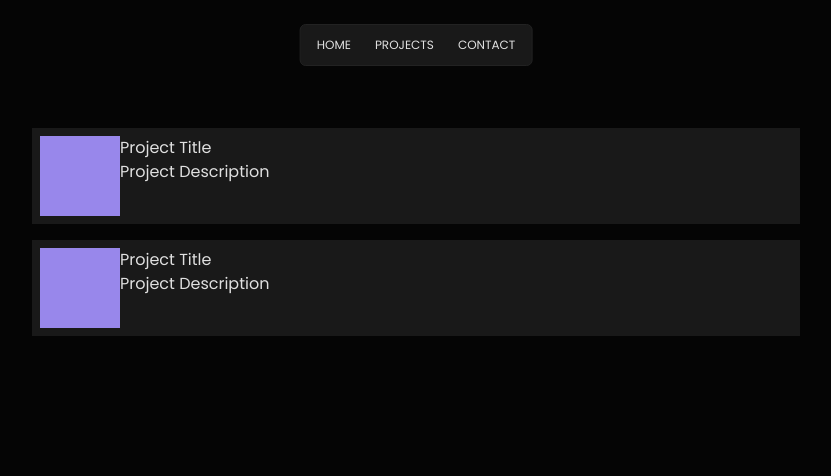
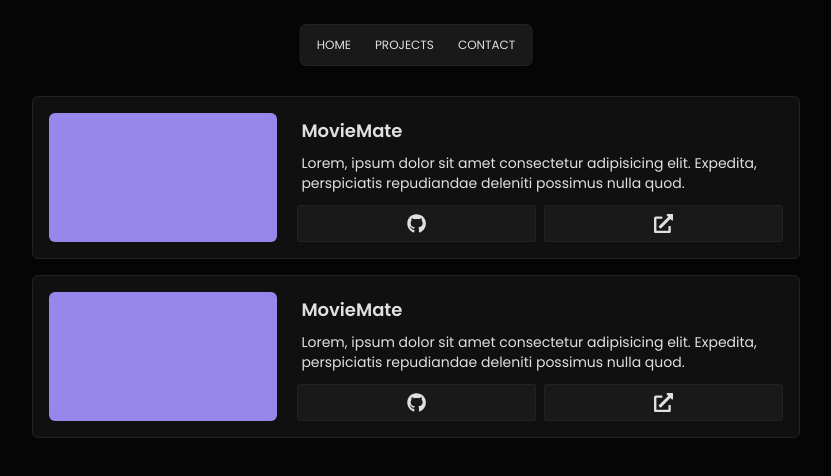
Before and after one commit to Janjanny/bento-portfolio, a React (Vite) app: page /projects in a window 1280 px wide. Shown: the top 476 px of the page, without its empty margins (224-1055 px from the left). Built offline with nearby package versions, Linux system fonts and the light colour scheme.

Commit message:
add proj card

```diff
--- a/src/components/Profile.jsx
+++ b/src/components/Profile.jsx
@@ -70,12 +70,12 @@ const Profile = () => {
         ))}
       </div>
       <div className="button-div flex gap-2 text-center w-full justify-center items-center">
-        <div className=" bg-button-color text-xs w-full py-2 cursor-pointer rounded border border-stroke-color  hover:shadow hover:shadow-primary-color hover:border-primary-color">
+        <div className=" bg-button-color text-xs w-full py-2 cursor-pointer rounded border border-stroke-color  hover:shadow hover:shadow-primary-color hover:border-primary-color transition-all ease-in-out active:bg-[#383838]">
           <a href="/" target="_blank">
             LinkedIn
           </a>
         </div>
-        <div className=" bg-button-color text-xs w-full py-2 cursor-pointer rounded border border-stroke-color hover:border-primary-color hover:shadow hover:shadow-primary-color transition-all ease-in-out">
+        <div className=" bg-button-color text-xs w-full py-2 cursor-pointer rounded border border-stroke-color hover:border-primary-color hover:shadow hover:shadow-primary-color transition-all ease-in-out active:bg-[#383838]">
           <a href="">Resume</a>
         </div>
       </div>
--- a/src/components/ProjectCard.jsx
+++ b/src/components/ProjectCard.jsx
@@ -1,19 +1,38 @@
-import React from 'react'
+import React from "react";
+import { FaGithub } from "react-icons/fa";
+import { IconContext } from "react-icons";
+import { FaExternalLinkAlt } from "react-icons/fa";
 
-const ProjectCard = ({img, title, desc, githubLink, projectLink}) => {
+const ProjectCard = ({ img, title, desc, githubLink, projectLink }) => {
   return (
-    <div className=' h-max bg-button-color flex p-2'>
-        <div className="image-div w-[5rem] h-[5rem] bg-primary-color"></div>
-        <div className="proj-desc-div">
-            <div className="desc-div">
-                <p>Project Title</p>
-                <p>Project Description</p>
-            </div>
+    <div className="w-full h-max bg-grid-color border border-stroke-color flex p-4 gap-5 rounded-md">
+      {/* image */}
+      <div className="image-div w-[25rem] min-h-[7rem] bg-primary-color rounded-md"></div>
+      {/* texts and button */}
+      <div className="proj-desc-div">
+        {/* desc */}
+        <div className="desc-div p-1">
+          <p className=" font-[600] text-lg">MovieMate</p>
+          <p className=" text-sm font-normal mt-2">
+            Lorem, ipsum dolor sit amet consectetur adipisicing elit. Expedita, perspiciatis repudiandae deleniti possimus nulla quod.
+          </p>
+        </div>
+        {/* button */}
+        <div className="button-div flex justify-between gap-2 mt-2">
+          <button className="text-center w-full bg-button-color flex justify-center items-center py-2 rounded-sm border border-stroke-color hover:shadow hover:shadow-primary-color hover:border-primary-color transition-all ease-in-out active:bg-[#383838]">
+            <IconContext.Provider value={{size:'1.2rem'}}>
+              <FaGithub />
+            </IconContext.Provider>
+          </button>
+          <button className="text-center w-full bg-button-color flex justify-center items-center py-2 rounded-sm border border-stroke-color hover:shadow hover:shadow-primary-color hover:border-primary-color transition-all ease-in-out active:bg-[#383838]">
+          <IconContext.Provider value={{size:'1.2rem'}}>
+            <FaExternalLinkAlt />
+            </IconContext.Provider>
+          </button>
+        </div>
+      </div>
+    </div>
+  );
+};
 
-
-        </div>
-    </div>
-  )
-}
-
-export default ProjectCard
+export default ProjectCard;
--- a/src/components/TechSkills.jsx
+++ b/src/components/TechSkills.jsx
@@ -41,21 +41,23 @@ const TechSkills = () => {
   ];
 
   return (
-    <div className="w-full h-full overflow-hidden ">
+    <div className=" w-full h-full overflow-hidden ">
       <p className=" text-center font-[600]">Tech Skills</p>
 
-      <div className=" h-full flex flex-col gap-2 mt-[.8rem] cursor-default overflow-auto no-scrollbar">
+      <div className=" relative h-full flex flex-col gap-2 mt-[.8rem] cursor-default overflow-auto no-scrollbar ">
+      <div className="absolute bg-gradient-to-b h-full w-full top-0 from-transparent via-transparent to-grid-color">
+      </div>
+
         {skillSets.map((skill, key) => (
-          <SkillCard key={key} img={skill.img} name={skill.name}/>
+          <SkillCard key={key} img={skill.img} name={skill.name} />
         ))}
       </div>
     </div>
   );
 };
 
-
-const SkillCard = ({img, name}) => {
-  return(
+const SkillCard = ({ img, name }) => {
+  return (
     <div className="w-full flex items-center justify-between bg-button-color p-1.5 rounded border border-button-color hover:border-primary-color">
       <div className="w-[2rem] h-[2rem] overflow-hidden rounded-md flex justify-center items-center">
         <img src={img} alt="" className=" " />
@@ -64,7 +66,7 @@ const SkillCard = ({img, name}) => {
         <p className="text-xs">{name}</p>
       </div>
     </div>
-  )
-}
+  );
+};
 
 export default TechSkills;
--- a/src/index.css
+++ b/src/index.css
@@ -1,7 +1,6 @@
 @tailwind base;
 @tailwind components;
 @tailwind utilities;
-
 
 @layer utilities {
   /* Hide scrollbar for Chrome, Safari and Opera */
@@ -10,7 +9,7 @@
   }
   /* Hide scrollbar for IE, Edge and Firefox */
   .no-scrollbar {
-          -ms-overflow-style: none;  /* IE and Edge */
-          scrollbar-width: none;  /* Firefox */
+    -ms-overflow-style: none; /* IE and Edge */
+    scrollbar-width: none; /* Firefox */
   }
 }
--- a/src/page/Projects.jsx
+++ b/src/page/Projects.jsx
@@ -2,24 +2,22 @@ import React from "react";
 import ProjectCard from "../components/ProjectCard";
 
 const Projects = () => {
-
   const projectList = [
     {
-      img: '',
-      title: 'Project Title',
-      desc: 'Project Description',
-      githubLink: '',
-      websiteLink: ''
-    }
-  ]
+      img: "",
+      title: "Project Title",
+      desc: "Project Description",
+      githubLink: "",
+      websiteLink: "",
+    },
+  ];
 
   return (
     <>
-      <div className="w-full h-screen bg-bg-color text-white flex justify-center pt-[8rem] ">
-        <div className="w-[48rem] flex flex-col gap-[1rem]">
-        <ProjectCard/>
-        <ProjectCard/>
-
+      <div className="w-full h-screen bg-bg-color text-white flex justify-center pt-[6rem] ">
+        <div className="container flex flex-col gap-[1rem] w-[48rem] h-[31rem]">
+          <ProjectCard />
+          <ProjectCard />
         </div>
       </div>
     </>
```
Also changed, not shown: src/components/AboutMe.jsx (+11 -4 lines). Lines whose indentation alone changed are shown as unchanged.
